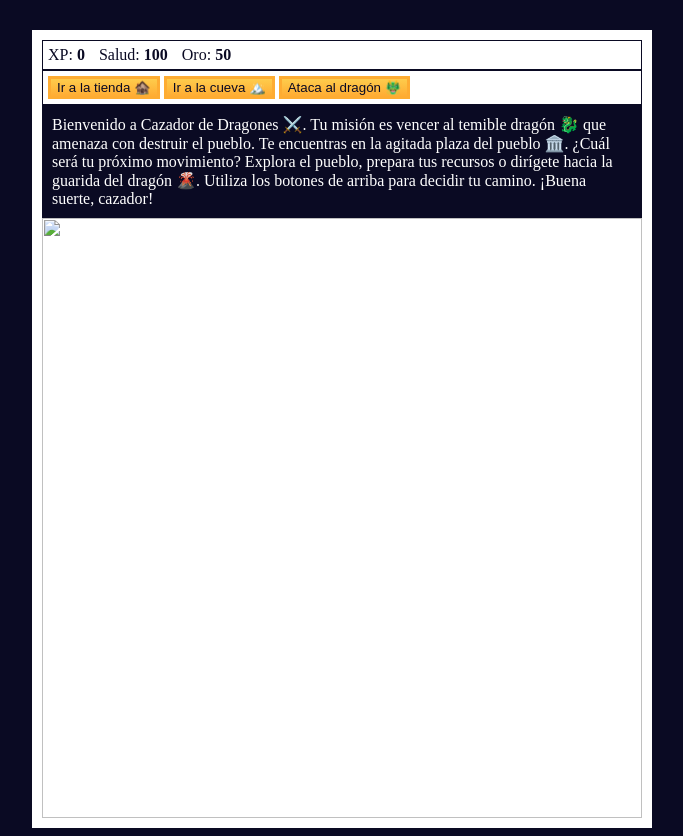
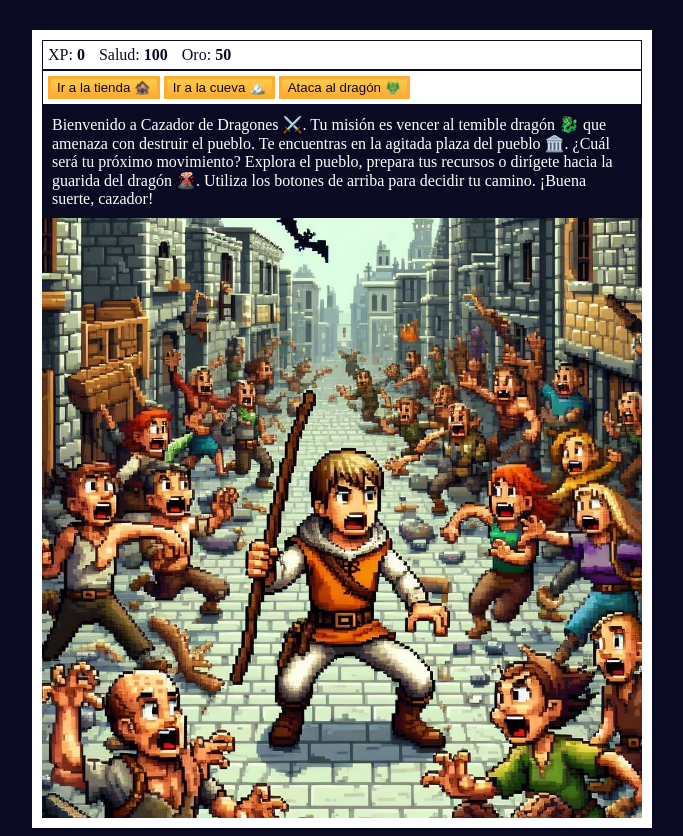
Before and after one commit to diegosavinas/cazador-de-dragones, a plain HTML site: page index.html in a window 1280 px wide. Shown: the whole page, without its empty margins (298-981 px from the left). Drawn offline with Linux system fonts and the light colour scheme.

Commit message:
Update square index.html

```diff
--- a/index.html
+++ b/index.html
@@ -26,7 +26,7 @@
         Bienvenido a Cazador de Dragones ⚔️. Tu misión es vencer al temible dragón 🐉 que amenaza con destruir el pueblo. Te encuentras en la agitada plaza del pueblo 🏛️. ¿Cuál será tu próximo movimiento? Explora el pueblo, prepara tus recursos o dirígete hacia la guarida del dragón 🌋. Utiliza los botones de arriba para decidir tu camino. ¡Buena suerte, cazador!
       </div>
       <div id="imageContainer">
-        <img src="/img/1. Square.jpg" alt="">
+        <img src="/img/square.jpg" alt="">
       </div>
     </div>
     <script src="./script.js"></script>
```
